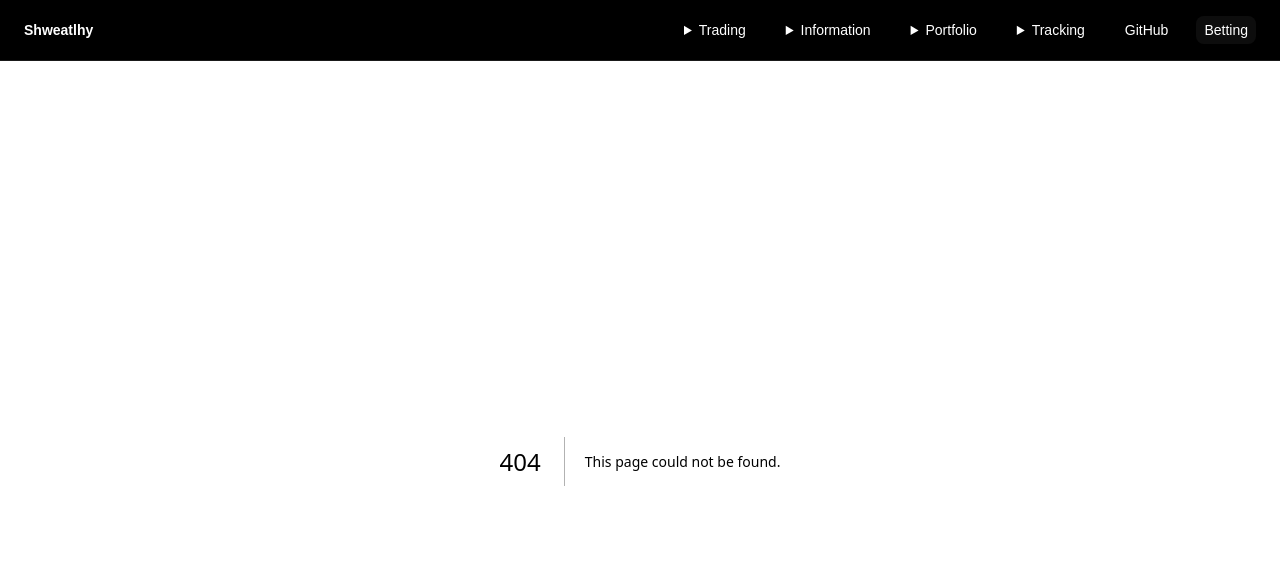
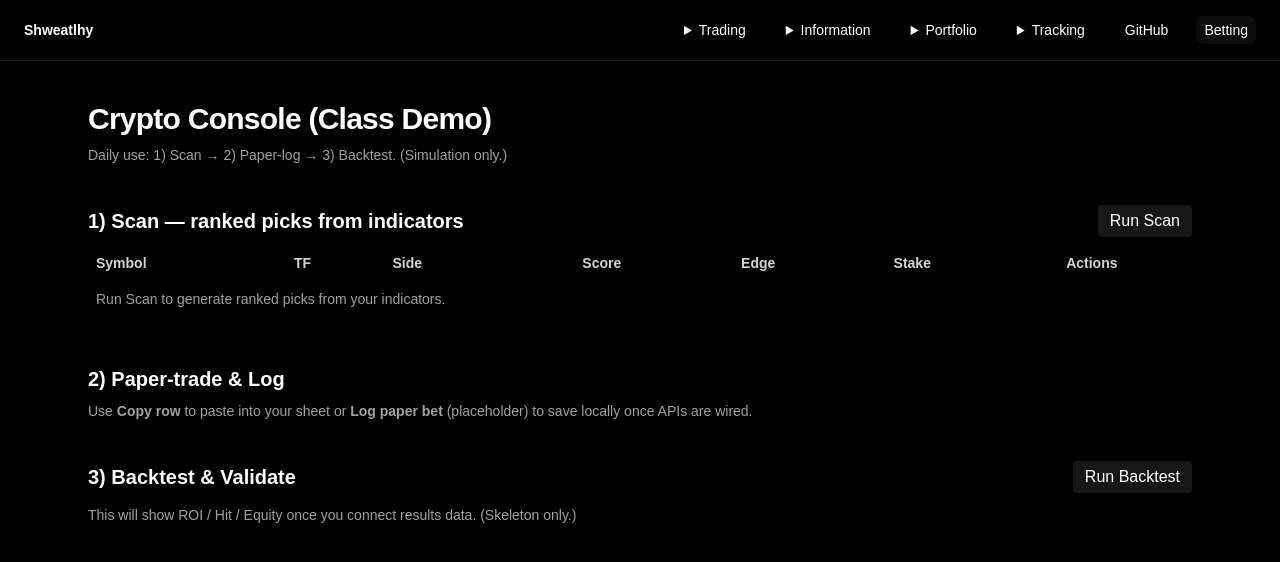
Before and after one commit to imlpstudio/zillionaire, a Next.js app: page /crypto/console in a window 1280 px wide. Before the commit this address had no page. Shown: the top 562 px of the page. Built offline with nearby package versions, Linux system fonts and the light colour scheme.

Commit message:
Proto: Crypto Console 1-2-3 skeleton (Scan → Log → Backtest)

```diff
--- /dev/null
+++ b/app/crypto/console/page.tsx
@@ -0,0 +1,160 @@
+"use client";
+
+import { useState } from "react";
+
+/**
+ * Crypto Console — simple 1-2-3 daily flow (UI skeleton only)
+ * 1) Scan: runs indicators/math to rank symbols (placeholder)
+ * 2) Log: paper-trade entries (placeholder)
+ * 3) Backtest: show performance summary (placeholder)
+ *
+ * NOTE: We are NOT removing any indicators. Wire them into the Scan section later.
+ */
+
+type PickRow = {
+  symbol: string;
+  timeframe: string;
+  side: "LONG" | "SHORT";
+  score: number;     // 0..1 combined indicator score (placeholder)
+  edge: number;      // 0..1 edge proxy (placeholder)
+  stakeUnits: number;
+};
+
+export default function CryptoConsolePage() {
+  const [picks, setPicks] = useState<PickRow[]>([]);
+  const [status, setStatus] = useState<string>("");
+
+  // --- Step 1: Scan (placeholder demo) ---
+  async function runScan() {
+    setStatus("Scanning with indicators…");
+    // TODO: replace with real indicator math & data
+    // Example placeholder picks:
+    const demo: PickRow[] = [
+      { symbol: "BTC", timeframe: "4h", side: "LONG",  score: 0.68, edge: 0.07, stakeUnits: 0.5 },
+      { symbol: "ETH", timeframe: "4h", side: "LONG",  score: 0.63, edge: 0.04, stakeUnits: 0.3 },
+      { symbol: "SOL", timeframe: "4h", side: "SHORT", score: 0.38, edge: 0.03, stakeUnits: 0.2 },
+    ];
+    setPicks(demo);
+    setStatus("Scan complete. (Placeholder data)");
+  }
+
+  // --- Step 2: Log (placeholder demo) ---
+  async function logPick(p: PickRow) {
+    // TODO: append to CSV/DB via API.
+    // For now we just show a status message.
+    setStatus(`Logged paper trade: ${p.symbol} ${p.side} @ ${p.timeframe} (${(p.edge*100).toFixed(1)}% edge).`);
+  }
+
+  // --- Step 3: Backtest (placeholder demo) ---
+  async function runBacktest() {
+    // TODO: compute PnL/ROI/Hit/Equity with settled results.
+    alert("Backtest placeholder — wire this to your data/API next.");
+  }
+
+  const pct = (x:number)=> `${(x*100).toFixed(1)}%`;
+
+  return (
+    <main className="mx-auto max-w-6xl px-6 py-10 space-y-10">
+      <header className="space-y-2">
+        <h1 className="text-3xl font-bold tracking-tight">Crypto Console (Class Demo)</h1>
+        <p className="text-sm text-neutral-400">
+          Daily use: 1) Scan → 2) Paper-log → 3) Backtest. (Simulation only.)
+        </p>
+      </header>
+
+      {/* 1) Scan */}
+      <section className="space-y-3">
+        <div className="flex items-center justify-between">
+          <h2 className="text-xl font-semibold">1) Scan — ranked picks from indicators</h2>
+          <button onClick={runScan} className="px-3 py-1 rounded bg-neutral-900 hover:bg-neutral-800">
+            Run Scan
+          </button>
+        </div>
+
+        {status && <p className="text-sm text-neutral-400">{status}</p>}
+
+        <div className="overflow-x-auto">
+          <table className="w-full text-sm border-separate border-spacing-y-1">
+            <thead className="text-neutral-300">
+              <tr>
+                <th className="text-left px-2">Symbol</th>
+                <th className="text-left px-2">TF</th>
+                <th className="text-left px-2">Side</th>
+                <th className="px-2">Score</th>
+                <th className="px-2">Edge</th>
+                <th className="px-2">Stake</th>
+                <th className="px-2">Actions</th>
+              </tr>
+            </thead>
+            <tbody>
+              {picks.map((p) => (
+                <tr key={p.symbol} className="bg-neutral-900/40">
+                  <td className="px-2 py-1 font-medium">{p.symbol}</td>
+                  <td className="px-2 py-1">{p.timeframe}</td>
+                  <td className="px-2 py-1">
+                    <span className={`px-2 py-0.5 rounded-full text-xs font-semibold
+                      ${p.side==="LONG" ? "bg-emerald-600/25 text-emerald-200" : "bg-red-600/25 text-red-200"}`}>
+                      {p.side}
+                    </span>
+                  </td>
+                  <td className="px-2 py-1">{pct(p.score)}</td>
+                  <td className="px-2 py-1">+{pct(p.edge)}</td>
+                  <td className="px-2 py-1">{p.stakeUnits.toFixed(2)}u</td>
+                  <td className="px-2 py-1">
+                    <div className="flex gap-2">
+                      <button
+                        className="text-xs px-2 py-1 rounded bg-neutral-900 hover:bg-neutral-800"
+                        onClick={() => {
+                          const csv = `date,symbol,side,timeframe,score,edge,stake_units
+YYYY-MM-DD,${p.symbol},${p.side},${p.timeframe},${p.score.toFixed(3)},${p.edge.toFixed(3)},${p.stakeUnits.toFixed(2)}
+`;
+                          navigator.clipboard.writeText(csv);
+                        }}
+                      >
+                        Copy row
+                      </button>
+                      <button
+                        className="text-xs px-2 py-1 rounded bg-neutral-900 hover:bg-neutral-800"
+                        onClick={() => logPick(p)}
+                      >
+                        Log paper bet
+                      </button>
+                    </div>
+                  </td>
+                </tr>
+              ))}
+              {!picks.length && (
+                <tr>
+                  <td colSpan={7} className="px-2 py-3 text-neutral-400">
+                    Run Scan to generate ranked picks from your indicators.
+                  </td>
+                </tr>
+              )}
+            </tbody>
+          </table>
+        </div>
+      </section>
+
+      {/* 2) Paper-Trade */}
+      <section className="space-y-2">
+        <h2 className="text-xl font-semibold">2) Paper-trade & Log</h2>
+        <p className="text-sm text-neutral-400">
+          Use <b>Copy row</b> to paste into your sheet or <b>Log paper bet</b> (placeholder) to save locally once APIs are wired.
+        </p>
+      </section>
+
+      {/* 3) Backtest */}
+      <section className="space-y-3">
+        <div className="flex items-center justify-between">
+          <h2 className="text-xl font-semibold">3) Backtest & Validate</h2>
+          <button onClick={runBacktest} className="px-3 py-1 rounded bg-neutral-900 hover:bg-neutral-800">
+            Run Backtest
+          </button>
+        </div>
+        <p className="text-sm text-neutral-400">
+          This will show ROI / Hit / Equity once you connect results data. (Skeleton only.)
+        </p>
+      </section>
+    </main>
+  );
+}
--- /dev/null
+++ b/app/crypto/page.tsx
@@ -0,0 +1,18 @@
+export default function CryptoLanding() {
+  return (
+    <main className="mx-auto max-w-4xl px-6 py-10 space-y-6">
+      <h1 className="text-3xl font-bold tracking-tight">Crypto</h1>
+      <p className="text-sm text-neutral-400">
+        Daily 1-2-3 flow for class: Scan → Paper-log → Backtest. Indicators stay intact; we’ll wire them in the console.
+      </p>
+      <ul className="list-disc pl-5 space-y-2 text-neutral-300">
+        <li>
+          <a href="/crypto/console" className="underline">Open Crypto Console (Scan → Log → Backtest)</a>
+        </li>
+        <li className="text-neutral-500">
+          Advanced views (optional): Positions, Metrics, Watchlist, etc. — keep them, but not required for daily demo.
+        </li>
+      </ul>
+    </main>
+  );
+}
```
